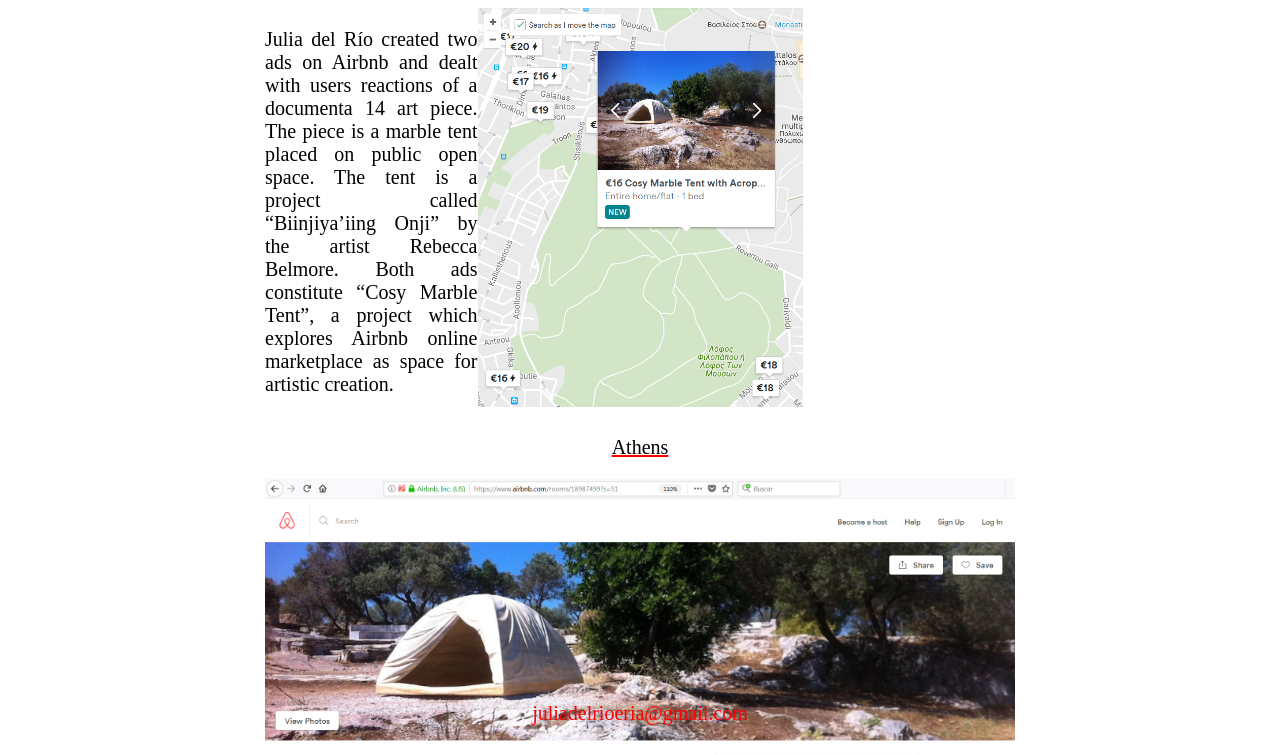
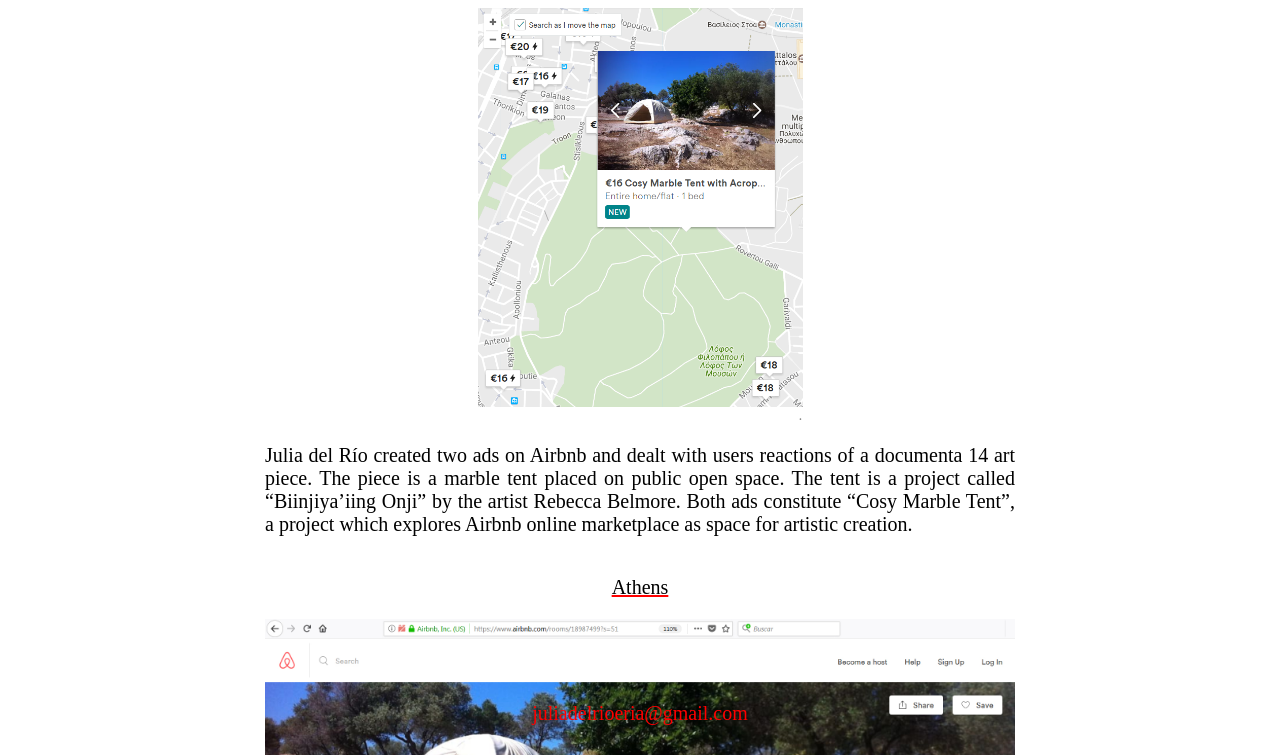
Before and after one commit to Juliadelrio/Juliadelrio.github.io, a plain HTML site: page Cosy_page.html in a window 1280 px wide. Shown: the part 45-800 px from the top of the page. Drawn offline with Linux system fonts and the light colour scheme.

Commit message:
punto trampa

```diff
--- a/Cosy_page.html
+++ b/Cosy_page.html
@@ -13,6 +13,7 @@
 
 <div class= "bloque">
   <p class= "imgvertical"><img src="CosyMarbleTent_Map.PNG" alt="Italian Trulli" style=" float:right; width:100%; height:auto; padding-bottom: 0px"></p>
+  <p class="pievertical"> . </p>
 
   <p class= "text"> Julia del Río created two ads on Airbnb and dealt with users reactions of a documenta 14 art piece. The piece is a marble tent placed on public open space. The tent is a project called “Biinjiya’iing Onji” by the artist Rebecca Belmore. Both ads constitute “Cosy Marble Tent”, a project which explores Airbnb online marketplace as space for artistic creation.</p>
 
```
